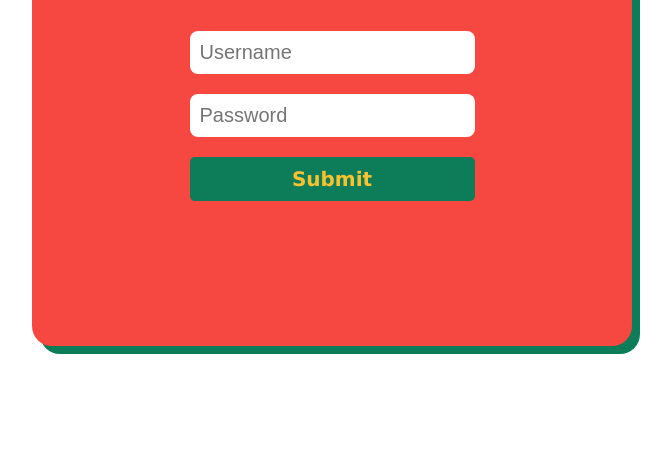
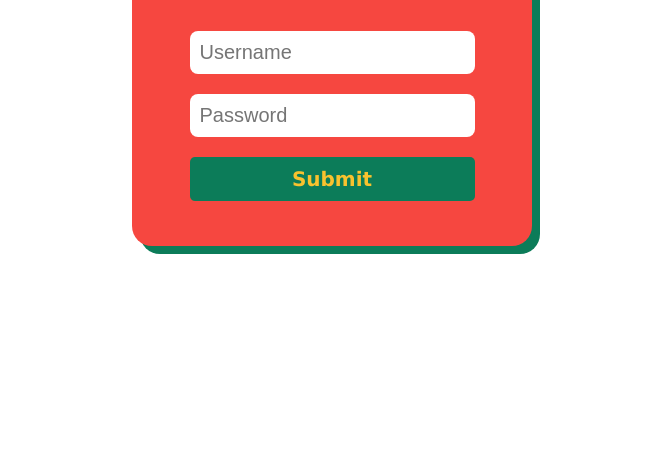
Before and after one commit to thanhyto/login-ui, a plain HTML site: page login-ui/index.html in a window 1280 px wide. Shown: the part 362-816 px from the top of the page, without its empty margins (316-987 px from the left). Drawn offline with Linux system fonts and the light colour scheme.

Commit message:
changed size of container

```diff
--- a/login-ui/style.css
+++ b/login-ui/style.css
@@ -12,8 +12,8 @@ body{
 }
 .login-box{
     display: flex;
-    min-width:600px;
-    min-height:600px;
+    min-width:400px;
+    min-height:400px;
     flex-direction: column;
     align-items: center;
     justify-content: center;
@@ -34,7 +34,7 @@ input{
     padding: 10px;
     font-size: 20px;
     border-radius: 8px;
-    border:none;
+    border: none;
 }
 button{
     font-size: 20px;
```
